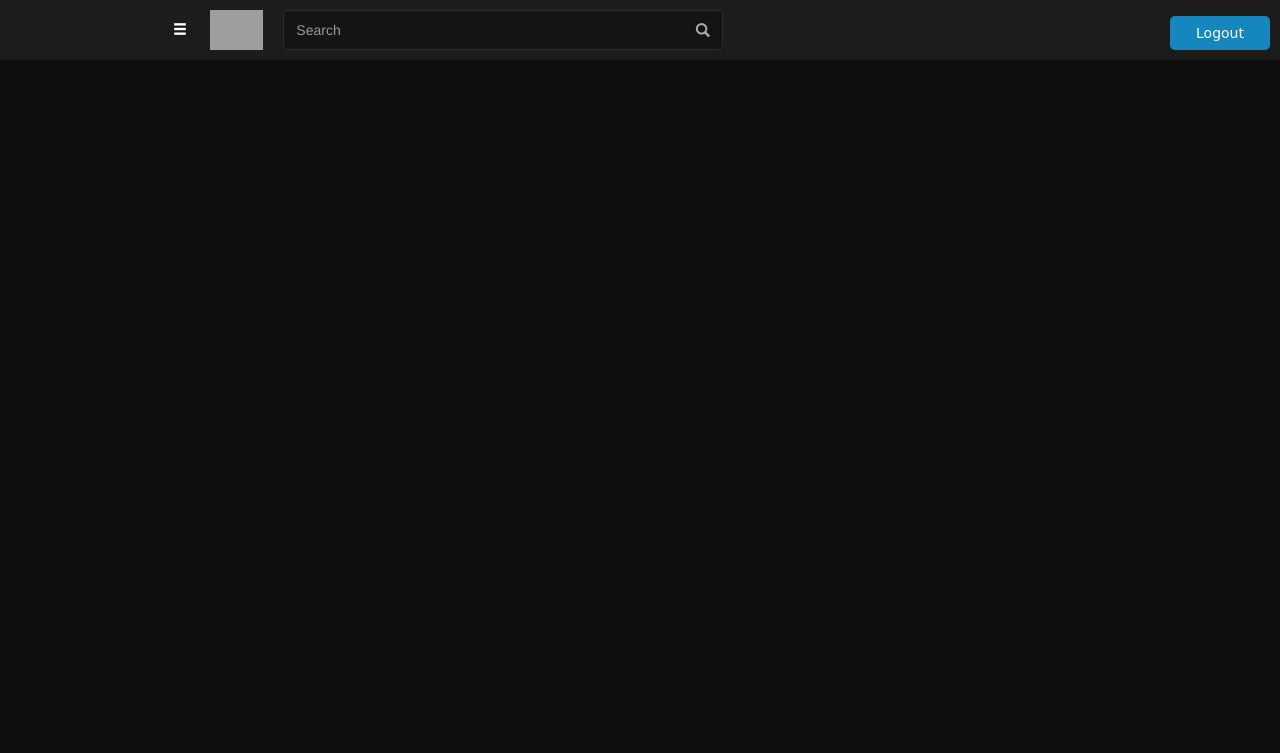
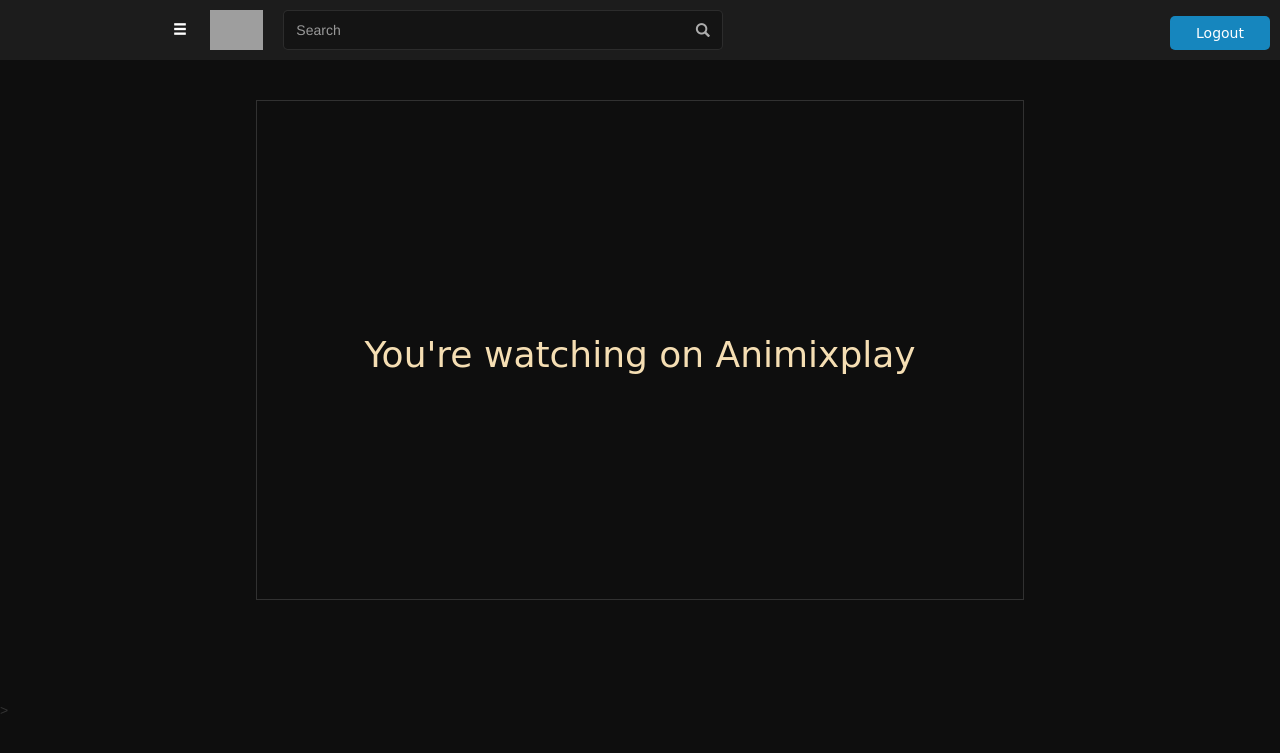
Before and after one commit to SuperXavier42/Page-Tracker, a Flask app: template templates/watch.html in a window 1280 px wide. Shown: the top 753 px of the page. Run offline with Flask 2, Linux system fonts and the light colour scheme; the template is opened without the code that fills it, so the values that code supplies are empty; parts of the project's set-up code (start-up, migrations or seed data) failed here and were passed over; some libraries are stand-ins or nearby versions; grey boxes are pictures that could not be loaded.

Commit message:
added watch page

```diff
--- a/app.py
+++ b/app.py
@@ -20,3 +20,7 @@ def home():
         return render_template('home.html')
     else:
         return redirect(url_for('auth.login_page'))
+
+@app.route('/watch')
+def watch():
+    return render_template('watch.html')
--- a/static/style.css
+++ b/static/style.css
@@ -101,6 +101,16 @@ h1 {
   text-align: center;
   font-family: 'Bebas Neue', cursive;
 }
+.content {
+  display: flex;
+  justify-content: center;
+  align-items: center;
+  text-align: center;
+  width:60%;
+  height:500px;
+  margin:100px auto;
+  border: 1px solid #313131;
+}
 form{
   display:flex;
   flex-direction: column;
--- a/templates/layout.html
+++ b/templates/layout.html
@@ -21,7 +21,9 @@
       </div>
       <div class="rightalign"><a href="{{url_for('auth.logout')}}"><button id="logout-btn" class="btn">Logout</button></a></div>
     </div>
-    {% block content %} {% endblock %}
+    <div class="content">
+      {% block content %} {% endblock %}
+    </div>
 
     <script>
       $('#menu-toggle').click(function(){
--- a/templates/watch.html
+++ b/templates/watch.html
@@ -1 +1,5 @@
 {% extends 'layout.html' %}
+
+{% block content %}
+<h1>You're watching on Animixplay</h1>
+{% endblock %}
```
